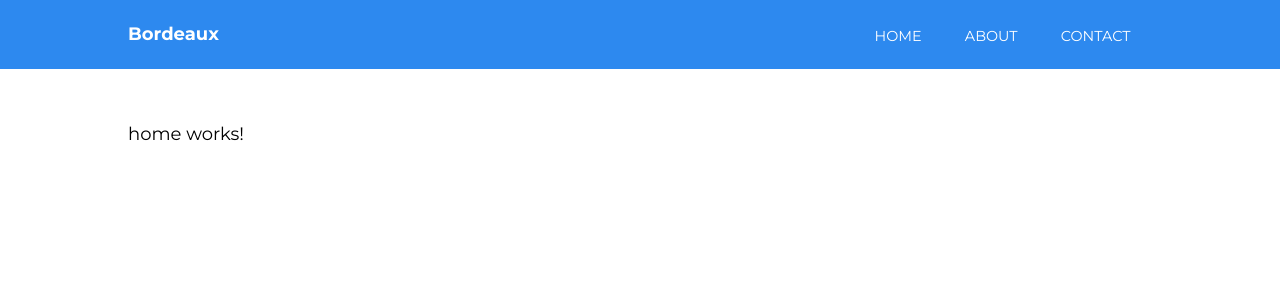
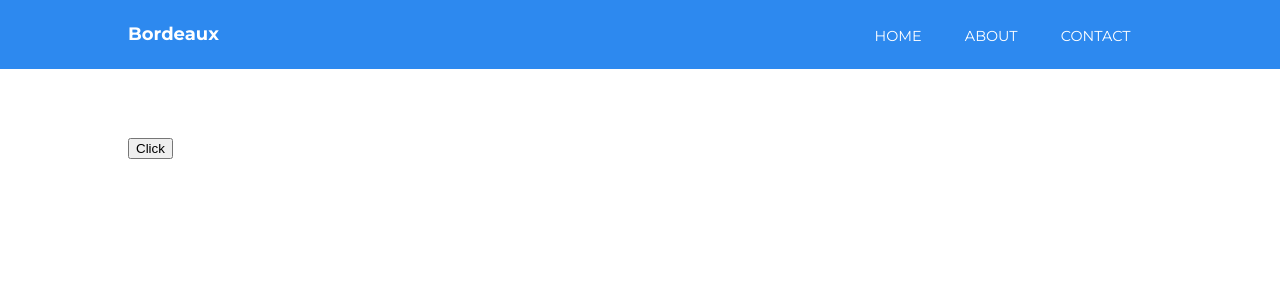
Before and after one commit to arunabhdas/bordeaux, an Angular app in the folder bordeaux/: page / in a window 1280 px wide. Shown: the top 300 px of the page. Built offline with nearby package versions, Linux system fonts and the light colour scheme.

Commit message:
Updated README

```diff
--- a/bordeaux/src/app/home/home.component.html
+++ b/bordeaux/src/app/home/home.component.html
@@ -1,3 +1,3 @@
-<p>
-  home works!
-</p>
+<h1>
+  <button (click)="firstClick()">Click</button>
+</h1>
--- a/bordeaux/src/app/home/home.component.ts
+++ b/bordeaux/src/app/home/home.component.ts
@@ -12,4 +12,8 @@ export class HomeComponent implements OnInit {
   ngOnInit() {
   }
 
+  firstClick() {
+    console.log('Clicked');
+  }
+
 }
```
Also changed, not shown: 1 other file (tests, documents, lock files or other folders).
